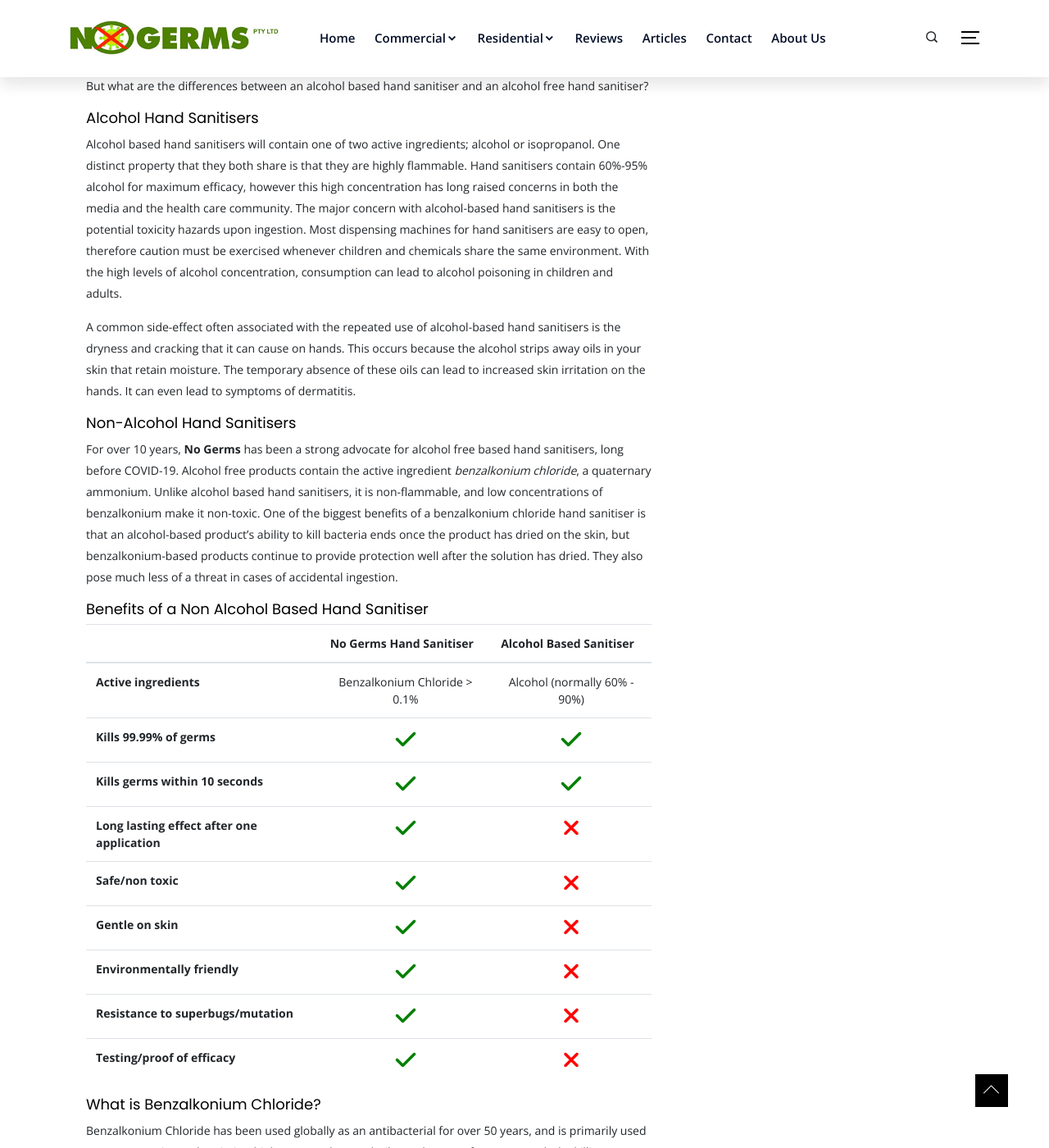
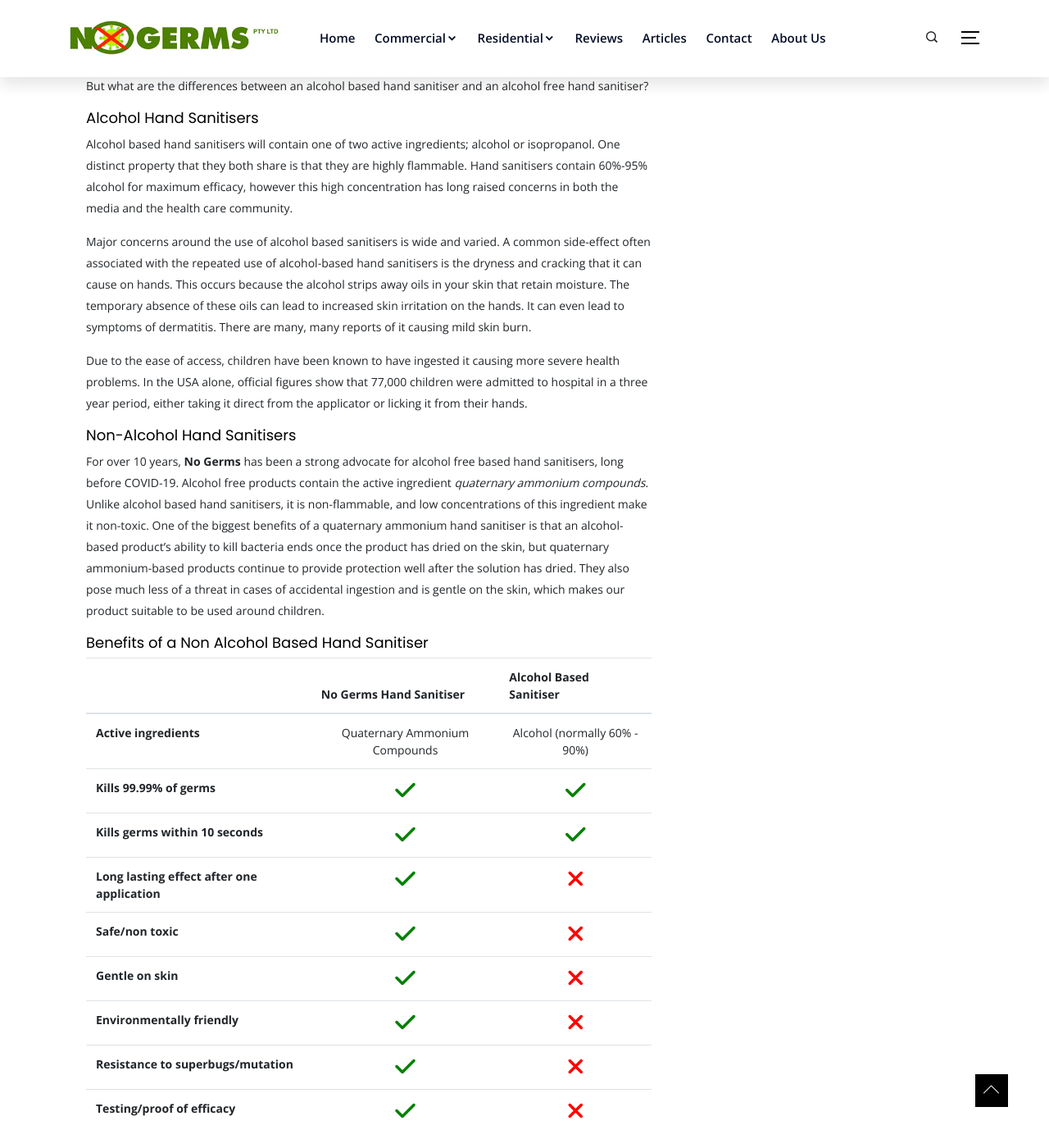
Before and after one commit to nogermsau/nogerms.github.io, a Jekyll site: the page built from _posts/2020-04-02-alcohol-vs-non-alcohol-hand-sanitisers.md, in a window 1280 px wide and 1400 px high, scrolled down 841 px. Shown: the whole window at 82% size. Built offline with Jekyll 4.4.1, drawn with Linux system fonts in a browser that asks for light colours; nearby versions of some CDN libraries; some of the changed text lies outside the part shown.

Commit message:
text updates for zoono and benzalkonium removal

```diff
--- a/_commercial/hand-sanitiser.md
+++ b/_commercial/hand-sanitiser.md
@@ -17,7 +17,7 @@
   </div>
   <div class="row">
         <div class="col-xl-6 col-lg-12">
-              <p>Our hand sanitisers contain a quaternary ammonium compound <b><i>benzalkonium chloride,</i></b> which has the following benefits:</p>
+              <p>Our hand sanitisers contain quaternary ammonium compounds, which has the following benefits:</p>
 
               <h5>LONG LASTING GERM PROTECTION</h5>
               <p>Our products kills 99.99% of germs and lasts up to 24 hours. Our product goes on wet and dries to form a long lasting, invisible, microscopic antibacterial barrier which protects your hands all day long. The sanitising action lasts a lot longer than alcohol-based products which evaporate quickly and lose their effectiveness.</p>
@@ -31,7 +31,7 @@
               <h5>NON TOXIC AND ENVIRONMENTALLY FRIENDLY</h5>
               <p>Our products do not contain harmful chemicals, and contain ingredients that are environmentally friendly and nontoxic.</p>
 
-              <p><i>Read more about benzalkonium chloride <a href="/articles/alcohol-vs-non-alcohol-hand-sanitisers">here</a>.</i></p>
+              <p><i>Read more about quaternary ammonium compounds <a href="/articles/alcohol-vs-non-alcohol-hand-sanitisers">here</a>.</i></p>
           </div>
           <div class="col-xl-6 col-lg-12">
               <div class="s-details-img mb-30">
--- a/_posts/2020-04-02-alcohol-vs-non-alcohol-hand-sanitisers.md
+++ b/_posts/2020-04-02-alcohol-vs-non-alcohol-hand-sanitisers.md
@@ -17,23 +17,17 @@
 ##### Alcohol Hand Sanitisers
 Alcohol based hand sanitisers will contain one of two active ingredients; alcohol or isopropanol. One distinct property that
 they both share is that they are highly flammable. Hand sanitisers contain 60%-95% alcohol for maximum efficacy, however
-this high concentration has long raised concerns in both the media and the health care community. The major concern
-with alcohol-based hand sanitisers is the potential toxicity hazards upon ingestion. Most dispensing machines for hand
-sanitisers are easy to open, therefore caution must be exercised whenever children and chemicals share the same
-environment. With the high levels of alcohol concentration, consumption can lead to alcohol poisoning in children and
-adults.
+this high concentration has long raised concerns in both the media and the health care community.
 
-A common side-effect often associated with the repeated use of alcohol-based hand sanitisers is the dryness and cracking
-that it can cause on hands. This occurs because the alcohol strips away oils in your skin that retain moisture. The temporary
-absence of these oils can lead to increased skin irritation on the hands. It can even lead to symptoms of dermatitis.
+Major concerns around the use of alcohol based sanitisers is wide and varied. A common side-effect often associated with the repeated use of alcohol-based hand sanitisers is the dryness and cracking that it can cause on hands. This occurs because the alcohol strips away oils in your skin that retain moisture. The temporary absence of these oils can lead to increased skin irritation on the hands. It can even lead to symptoms of dermatitis. There are many, many reports of it causing mild skin burn.
+
+Due to the ease of access, children have been known to have ingested it causing more severe health problems. In the USA
+alone, official figures show that 77,000 children were admitted to hospital in a three year period, either taking it direct from
+the applicator or licking it from their hands.
 
 ##### Non-Alcohol Hand Sanitisers
-For over 10 years, **No Germs** has been a strong advocate for alcohol free based hand sanitisers, long before COVID-19.
-Alcohol free products contain the active ingredient _benzalkonium chloride_, a quaternary ammonium. Unlike alcohol based
-hand sanitisers, it is non-flammable, and low concentrations of benzalkonium make it non-toxic. One of the biggest benefits
-of a benzalkonium chloride hand sanitiser is that an alcohol-based product’s ability to kill bacteria ends once the product has
-dried on the skin, but benzalkonium-based products continue to provide protection well after the solution has dried. They
-also pose much less of a threat in cases of accidental ingestion.
+For over 10 years, **No Germs** has been a strong advocate for alcohol free based hand sanitisers, long before COVID-19. Alcohol free products contain the active ingredient _quaternary ammonium compounds_. Unlike alcohol based hand sanitisers, it is non-flammable, and low concentrations of this ingredient make it non-toxic. One of the biggest benefits of a quaternary ammonium hand sanitiser is that an alcohol-based product’s ability to kill bacteria ends once the product has dried on the skin, but quaternary ammonium-based products continue to provide protection well after the solution has dried. They also pose much less of a threat in cases of accidental ingestion and is gentle on the skin, which makes our product suitable to be used around
+children.
 
 ##### Benefits of a Non Alcohol Based Hand Sanitiser
 
@@ -48,7 +42,7 @@
   <tbody>
     <tr>
       <th scope="row">Active ingredients</th>
-      <td class="text-center">Benzalkonium Chloride > 0.1%</td>
+      <td class="text-center">Quaternary Ammonium Compounds</td>
       <td class="text-center">Alcohol (normally 60% - 90%)</td>
     </tr>
     <tr>
@@ -94,16 +88,24 @@
   </tbody>
 </table>
 
-##### What is Benzalkonium Chloride?
-Benzalkonium Chloride has been used globally as an antibacterial for over 50 years, and is primarily used as a preservative and antimicrobial agent, and secondarily used as a surfactant. It works by killing microorganisms and inhibiting their future growth, and for this reason frequently appears as an ingredient in antibacterial hand wipes, hand sanitisers and antiseptic creams. Amid the COVID-19 health pandemic, the TGA recommends disinfectants containing quaternary ammonium compounds (such as benzalkonium chloride) to be suitable for use, and has identified this active ingredient as being critical in preventing the spread of COVID-19. Read more about it [here.](https://www.tga.gov.au/appropriate-use-disinfectants-information-consumers-health-professionals-and-healthcare-facilities)
+##### What is Quaternary Ammonium?
+Quaternary ammonium compounds (QACs) are among the most commonly used disinfectants. QACs are membrane-active agents interacting with the cytoplasmic membrane of bacteria and lipids of viruses. The wide variety of chemical structures has seen an evolution in their effectiveness and expansion of applications over the last century.
+
+QACs have been shown to have antimicrobial activity, especially those containing long alkyl chains such as benzalkonium chloride. Benzalkonium chloride has has been used globally as an antibacterial for over 50 years, and is primarily used as a preservative and antimicrobial agent, and secondarily used as a surfactant. It works by killing microorganisms and inhibiting their future growth, and for this reason frequently appears as an ingredient in antibacterial hand wipes, hand sanitisers and antiseptic creams.
+
+Amid the COVID-19 health pandemic, the TGA recommends disinfectants containing quaternary ammonium compounds (such as benzalkonium chloride) to be suitable for use, and has identified this active ingredient as being critical in preventing the spread of COVID-19. Read more about it [here.](https://www.tga.gov.au/appropriate-use-disinfectants-information-consumers-health-professionals-and-healthcare-facilities)
 
 A study from 2019 compared a benzalkonium chloride hand sanitiser against a standard ethanol based hand sanitiser. The sanitiser was applied and the bacterial activity on the fingertips of the subject was measured at 1, 2 and 4 hours after application. The subjects with the benzalkonium chloride based hand sanitiser reliably and consistently returned low counts of bacteria than the subjects with the ethanol based hand sanitiser and these results were highly significant.
 
 <p>
-  <a href="/commercial/hand-sanitiser" class="btn">Learn more about our non alcohol hand sanitiser Range</a>
+  <a href="/commercial/hand-sanitiser" class="btn">Enquire about our non alcohol hand sanitisers</a>
 </p>
 <br>
 ##### References
+_Jia, Zhishen; Shen, Dongfeng; Xu, Weiliang (2001). "Synthesis and antibacterial
+activities of quaternary ammonium salt of chitosan". Carbohydrate Research. 333 (1):
+1–6. doi:10.1016/S0008-6215(01)00112-4. PMID 11423105._
+
 _Bondurant, S., C.M. Duley and J.W. Harbell (2019) Demonstrating the persistant antibacterial efficacy of a hand sanitiser containing benzalkonium chloride on human skin at 1, 2, and 4 hours after application. American Journal of Infection Control, vol 47 pp 928-932_
 
 _Zogics (2020) Alcohol-Based Vs. Alcohol-Free Hand Sanitizers (online article)_
```
Also changed, not shown: _commercial/daycare-early-learning-centres.md (+6 -3 lines), _includes/about.html (+5 -29 lines), _posts/2020-03-01-caring-for-our-kids.md (+7 -1 lines).
